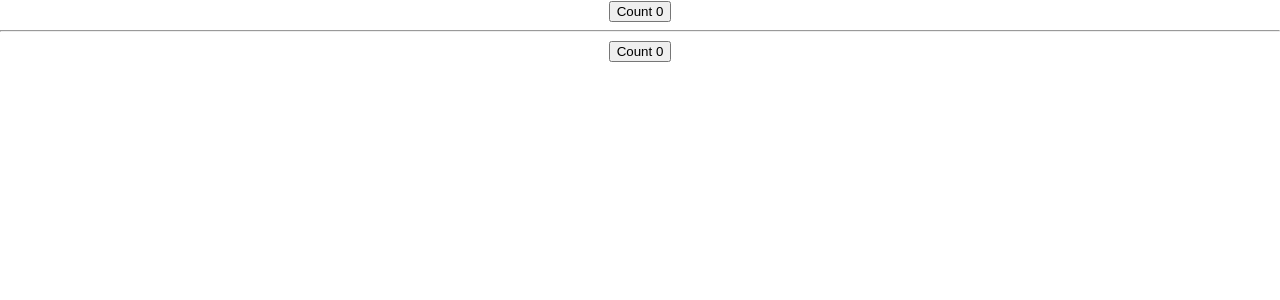
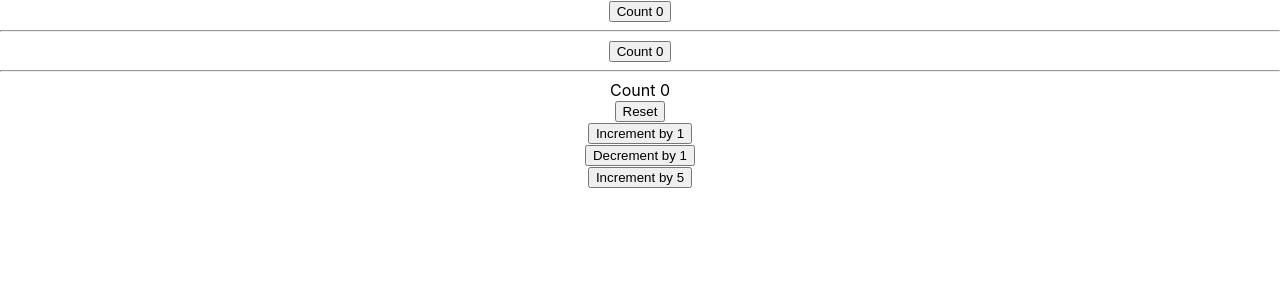
Before and after one commit to avadhutthorat/hooks-complete-guide, a React (Create React App) app: page / in a window 1280 px wide. Shown: the top 300 px of the page. Built offline with nearby package versions, Linux system fonts and the light colour scheme.

Commit message:
added useState with previous state feature

```diff
--- a/src/App.js
+++ b/src/App.js
@@ -2,6 +2,7 @@ import React from "react";
 import "./App.css";
 import ClassCounter from "./components/class-counter";
 import HookCounter from "./components/hook-counter";
+import HookCounter1 from "./components/hook-counter1";
 
 function App() {
   return (
@@ -9,6 +10,8 @@ function App() {
       <ClassCounter />
       <hr />
       <HookCounter />
+      <hr />
+      <HookCounter1 />
     </div>
   );
 }
--- /dev/null
+++ b/src/components/hook-counter1.js
@@ -0,0 +1,26 @@
+import React, { useState } from "react";
+
+const HookCounter1 = () => {
+  const initialCount = 0;
+  const [count, setCount] = useState(initialCount);
+  return (
+    <div>
+      <label htmlFor="count">Count {count}</label> <br />
+      <button onClick={() => setCount(initialCount)}>Reset</button> <br />
+      <button onClick={() => setCount(prevCount => prevCount + 1)}>
+        Increment by 1{" "}
+      </button>{" "}
+      <br />
+      <button onClick={() => setCount(prevCount => prevCount - 1)}>
+        Decrement by 1{" "}
+      </button>{" "}
+      <br />
+      <button onClick={() => setCount(prevCount => prevCount + 5)}>
+        Increment by 5{" "}
+      </button>{" "}
+      <br />
+    </div>
+  );
+};
+
+export default HookCounter1;
```
